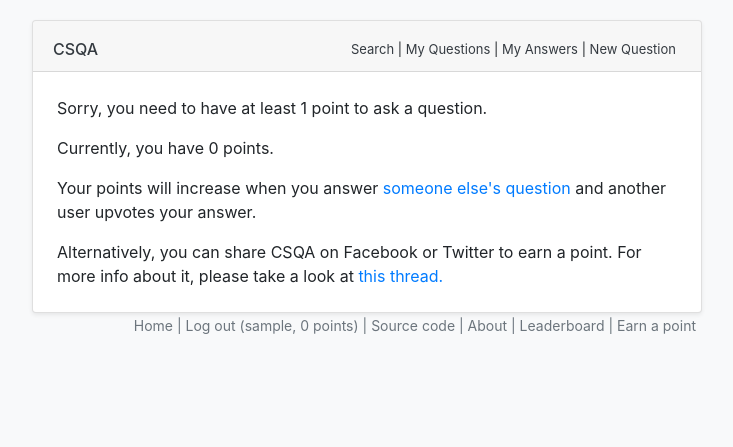
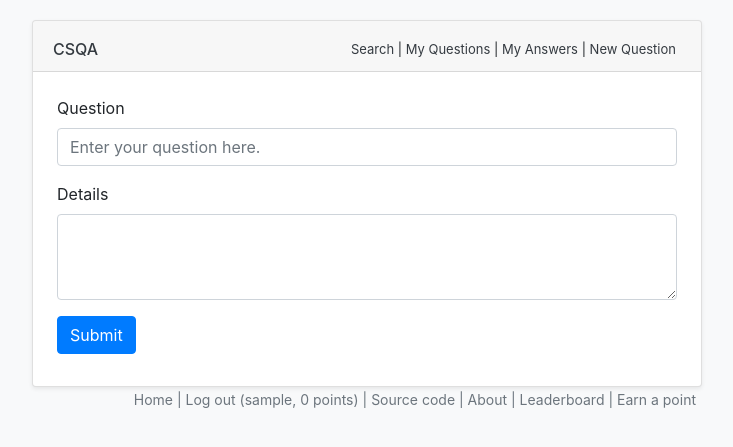
Before and after one commit to ykdojo/csqa, a Django app: page /question/new/ in a window 1280 px wide. Shown: the top 447 px of the page, without its empty margins (273-1006 px from the left). Run offline with Django 3.2, Linux system fonts and the light colour scheme; the visitor is signed in with stand-in values (Sample User, id 1); some libraries are stand-ins or nearby versions.

Commit message:
Changed the point threashold for asking a question

```diff
--- a/questions/views.py
+++ b/questions/views.py
@@ -98,7 +98,7 @@ def newView(request):
         render(request, 'new.html', {'current_user': current_user})
 
     form = QuestionForm(request.POST)
-    if not form.is_valid() or current_user.points < 1:
+    if not form.is_valid() or current_user.points < 0:
         return render(request, 'new.html', {'current_user': current_user})
 
     q = Question(
--- a/templates/new.html
+++ b/templates/new.html
@@ -1,6 +1,6 @@
 {% extends "base.html" %}
 {% block content %}
-    {% if current_user.points > 0 %}
+    {% if current_user.points > -1 %}
     <form action="/question/new/" method="post">
         {% csrf_token %}
         <div class="form-group">
@@ -14,7 +14,7 @@
         <button type="submit" class="btn btn-primary mb-2">Submit</button>
     </form>
     {% else %}
-    <p>Sorry, you need to have at least 1 point to ask a question.</p>
+    <p>Sorry, you need to have at least 0 point to ask a question.</p>
     <p>Currently, you have {{ current_user.points }} points.</p>
     <p>Your points will increase when you answer <a href="/">someone else's question</a> and another user upvotes your answer.</p>
     <p>
```
